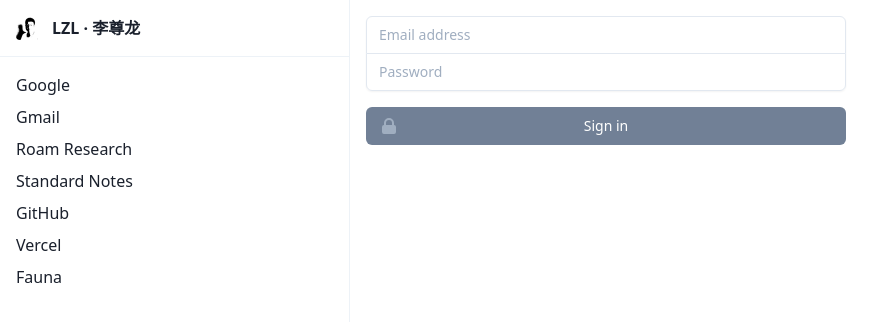
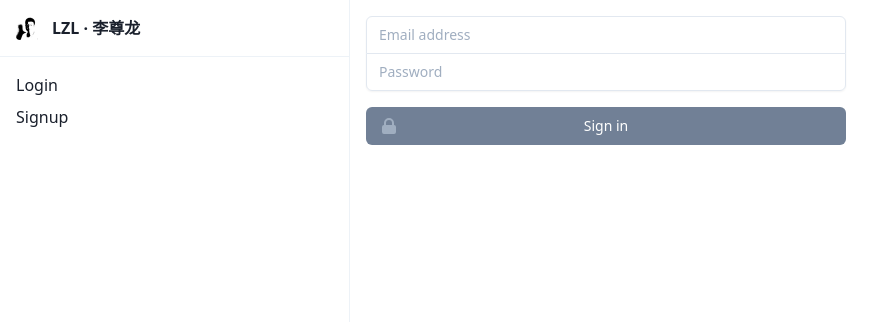
Before and after one commit to lzl/lzl.dev, a Next.js app: page /login in a window 1280 px wide. Shown: the top 322 px of the page, without its empty margins (0-893 px from the left). Built offline with nearby package versions, Linux system fonts and the light colour scheme; what @tailwindcss/ui would draw is missing.

Commit message:
auth menu

```diff
--- a/src/components/Menu.js
+++ b/src/components/Menu.js
@@ -1,6 +1,6 @@
 import Link from 'next/link'
 
-const data = [
+const defaultMenu = [
   {
     title: 'Google',
     url: 'https://google.com/ncr',
@@ -31,7 +31,18 @@
   },
 ]
 
-export default function Menu() {
+export const authMenu = [
+  {
+    title: 'Login',
+    url: '/login',
+  },
+  {
+    title: 'Signup',
+    url: '/signup',
+  },
+]
+
+export default function Menu({ data = defaultMenu }) {
   return (
     <ul className="space-y-2">
       {data.map(({ title, url }) => (
--- a/src/pages/login.js
+++ b/src/pages/login.js
@@ -8,6 +8,7 @@
   InputPassword,
   ButtonSubmit,
 } from '@/components/FormAuth'
+import Menu, { authMenu } from '@/components/Menu'
 
 function Right() {
   useAuth()
@@ -45,5 +46,5 @@
 }
 
 export default function Login() {
-  return <LeftRight right={<Right />} />
+  return <LeftRight left={<Menu data={authMenu} />} right={<Right />} />
 }
--- a/src/pages/signup.js
+++ b/src/pages/signup.js
@@ -8,6 +8,7 @@
   InputPassword,
   ButtonSubmit,
 } from '@/components/FormAuth'
+import Menu, { authMenu } from '@/components/Menu'
 
 function Right() {
   useAuth()
@@ -45,5 +46,5 @@
 }
 
 export default function Signup() {
-  return <LeftRight right={<Right />} />
+  return <LeftRight left={<Menu data={authMenu} />} right={<Right />} />
 }
```
